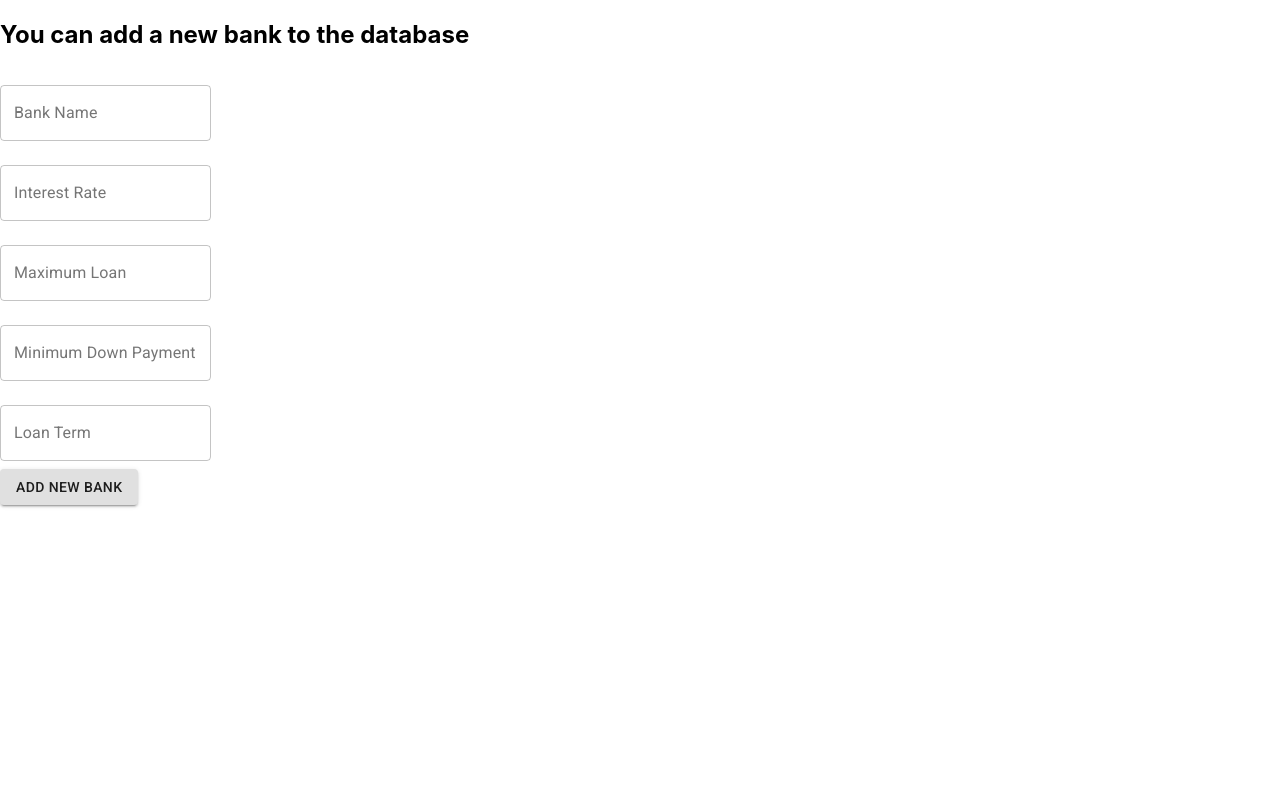
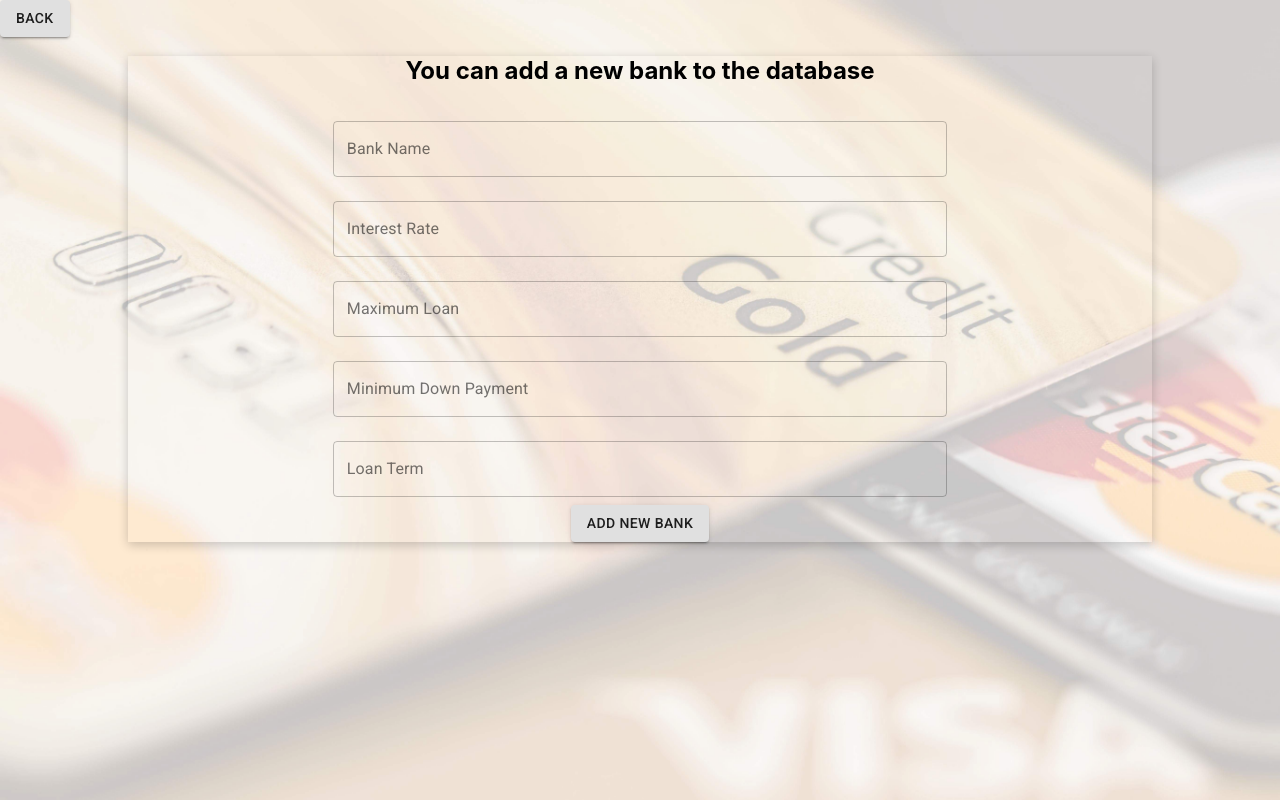
Before and after one commit to Foboss6/mortgage-calculator, a React (Create React App) app: page /#/banks/create in a window 1280 px wide. Built offline with nearby package versions, Linux system fonts and the light colour scheme.

Commit message:
Added some style

```diff
--- a/src/App.css
+++ /dev/null
@@ -1,38 +0,0 @@
-.App {
-  text-align: center;
-}
-
-.App-logo {
-  height: 40vmin;
-  pointer-events: none;
-}
-
-@media (prefers-reduced-motion: no-preference) {
-  .App-logo {
-    animation: App-logo-spin infinite 20s linear;
-  }
-}
-
-.App-header {
-  background-color: #282c34;
-  min-height: 100vh;
-  display: flex;
-  flex-direction: column;
-  align-items: center;
-  justify-content: center;
-  font-size: calc(10px + 2vmin);
-  color: white;
-}
-
-.App-link {
-  color: #61dafb;
-}
-
-@keyframes App-logo-spin {
-  from {
-    transform: rotate(0deg);
-  }
-  to {
-    transform: rotate(360deg);
-  }
-}
--- a/src/App.js
+++ b/src/App.js
@@ -1,5 +1,5 @@
-import { Switch, Route } from 'react-router-dom';
-import './App.css';
+import { Switch, Route, Redirect } from 'react-router-dom';
+
 import BanksList from './components/BanksList';
 import Edit from './components/Edit';
 import Create from './components/Create';
@@ -9,6 +9,9 @@ function App() {
   return (
     <Switch>
       <Route exact path='/'>
+        <Redirect to="/banks" />
+      </Route>
+      <Route exact path='/banks'>
         <BanksList />
       </Route>
       <Route exact path='/mortgage-calculator'>
--- a/src/components/BanksList.js
+++ b/src/components/BanksList.js
@@ -96,7 +96,7 @@ const BanksList = (props) => {
   }
 
   return (
-    <>
+    <div className="banks">
     <div>
       <Button
         variant="contained"
@@ -159,7 +159,7 @@ const BanksList = (props) => {
         <AddIcon />
       </Fab>
     </div>
-    </>
+    </div>
   );
 }
 
--- a/src/components/Create.js
+++ b/src/components/Create.js
@@ -49,10 +49,20 @@ const Edit = () => {
   return(
     <div>
       <div>
+        <Button
+          variant="contained"
+          onClick={() => history.push('/')}
+        >
+          BACK
+        </Button>
+      </div>
+      <div className="center w-80 b-shadow ma">
+        <div>
           <h2>You can add a new bank to the database</h2>
         </div>
         <div>
           <TextField
+            className="w-60"
             id="outlined-helperText-bankname"
             label="Bank Name"
             defaultValue={bank.bankname}
@@ -63,6 +73,7 @@ const Edit = () => {
         </div>
         <div>
           <TextField
+            className="w-60"
             id="outlined-helperText-interestrate"
             label="Interest Rate"
             defaultValue={bank.interestrate}
@@ -73,6 +84,7 @@ const Edit = () => {
         </div>
         <div>
           <TextField
+            className="w-60"
             id="outlined-helperText-maxloan"
             label="Maximum Loan"
             defaultValue={bank.maxloan}
@@ -83,6 +95,7 @@ const Edit = () => {
         </div>
         <div>
           <TextField
+            className="w-60"
             id="outlined-helperText-mindownpayment"
             label="Minimum Down Payment"
             defaultValue={bank.mindownpayment}
@@ -93,6 +106,7 @@ const Edit = () => {
         </div>
         <div>
           <TextField
+            className="w-60"
             id="outlined-helperText-loanterm"
             label="Loan Term"
             defaultValue={bank.loanterm}
@@ -119,6 +133,7 @@ const Edit = () => {
           </Button>
         </div>
       </div>
+    </div>
   )
 }
 
--- a/src/components/Edit.js
+++ b/src/components/Edit.js
@@ -49,10 +49,20 @@ const Edit = () => {
   return(
       !!bank.id
       ?
+      <div>
         <div>
+          <Button
+            variant="contained"
+            onClick={() => history.push('/')}
+          >
+            BACK
+          </Button>
+        </div>
+        <div className="center w-80 b-shadow ma">
           <h3>Edit {bank.bankname}'s data</h3>
           <div>
             <TextField
+              className="w-60"
               id="outlined-helperText-bankname"
               label="Bank Name"
               defaultValue={bank.bankname}
@@ -63,6 +73,7 @@ const Edit = () => {
           </div>
           <div>
             <TextField
+              className="w-60"
               id="outlined-helperText-interestrate"
               label="Interest Rate"
               defaultValue={bank.interestrate}
@@ -73,6 +84,7 @@ const Edit = () => {
           </div>
           <div>
             <TextField
+              className="w-60"
               id="outlined-helperText-maxloan"
               label="Maximum Loan"
               defaultValue={bank.maxloan}
@@ -83,6 +95,7 @@ const Edit = () => {
           </div>
           <div>
             <TextField
+              className="w-60"
               id="outlined-helperText-mindownpayment"
               label="Minimum Down Payment"
               defaultValue={bank.mindownpayment}
@@ -93,6 +106,7 @@ const Edit = () => {
           </div>
           <div>
             <TextField
+              className="w-60"
               id="outlined-helperText-loanterm"
               label="Loan Term"
               defaultValue={bank.loanterm}
@@ -110,6 +124,7 @@ const Edit = () => {
             </Button>
           </div>
         </div>
+      </div>
       :
       <div>
         <h3>An error in loading bank's data</h3>
--- a/src/components/MortgageCalculator.js
+++ b/src/components/MortgageCalculator.js
@@ -21,6 +21,9 @@ const useStyles = makeStyles({
   },
   paper: {
     width: '80%',
+    margin: '1% auto',
+    boxShadow: '0 3px 10px rgb(0 0 0 / 0.2)',
+    background: 'transparent',
   }
 });
 
@@ -185,6 +188,7 @@ const MortgageCalculator = () => {
           BACK
         </Button>
       </div>
+      <div className="center">
         <h2> Welcome to The Mortgage Calculator</h2>
         <div>
           <TextField
@@ -237,6 +241,7 @@ const MortgageCalculator = () => {
             </Button>
           </div>
         </div>
+      </div>
       {
         isCalculated
         ?
--- a/src/index.css
+++ b/src/index.css
@@ -5,9 +5,35 @@ body {
     sans-serif;
   -webkit-font-smoothing: antialiased;
   -moz-osx-font-smoothing: grayscale;
+
+  background-image: url(./images/background-banks.jpg);
+  background-repeat: no-repeat;
+  background-position: top center;
+  background-attachment: fixed;
+  background-size: cover;
 }
 
 code {
   font-family: source-code-pro, Menlo, Monaco, Consolas, 'Courier New',
     monospace;
 }
+
+.center {
+  text-align: center;
+}
+
+.w-80 {
+  width: 80%;
+}
+
+.w-60 {
+  width: 60%;
+}
+
+.b-shadow {
+  box-shadow: 0 3px 10px rgb(0 0 0 / 0.2);
+}
+
+.ma {
+  margin: 1% auto;
+}
```
Also changed, not shown: src/images/background-banks.jpg (added). Lines whose indentation alone changed are shown as unchanged.
